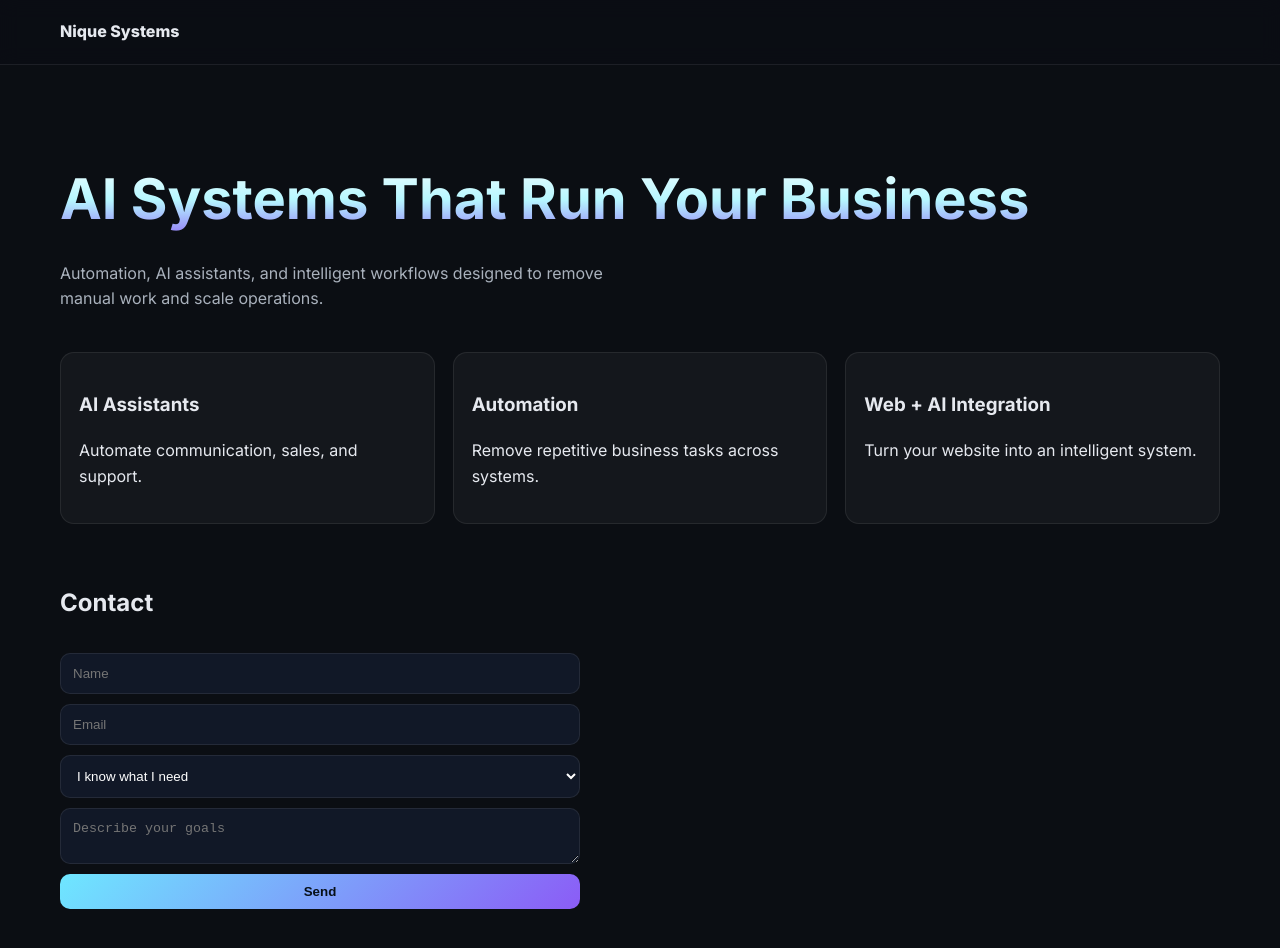
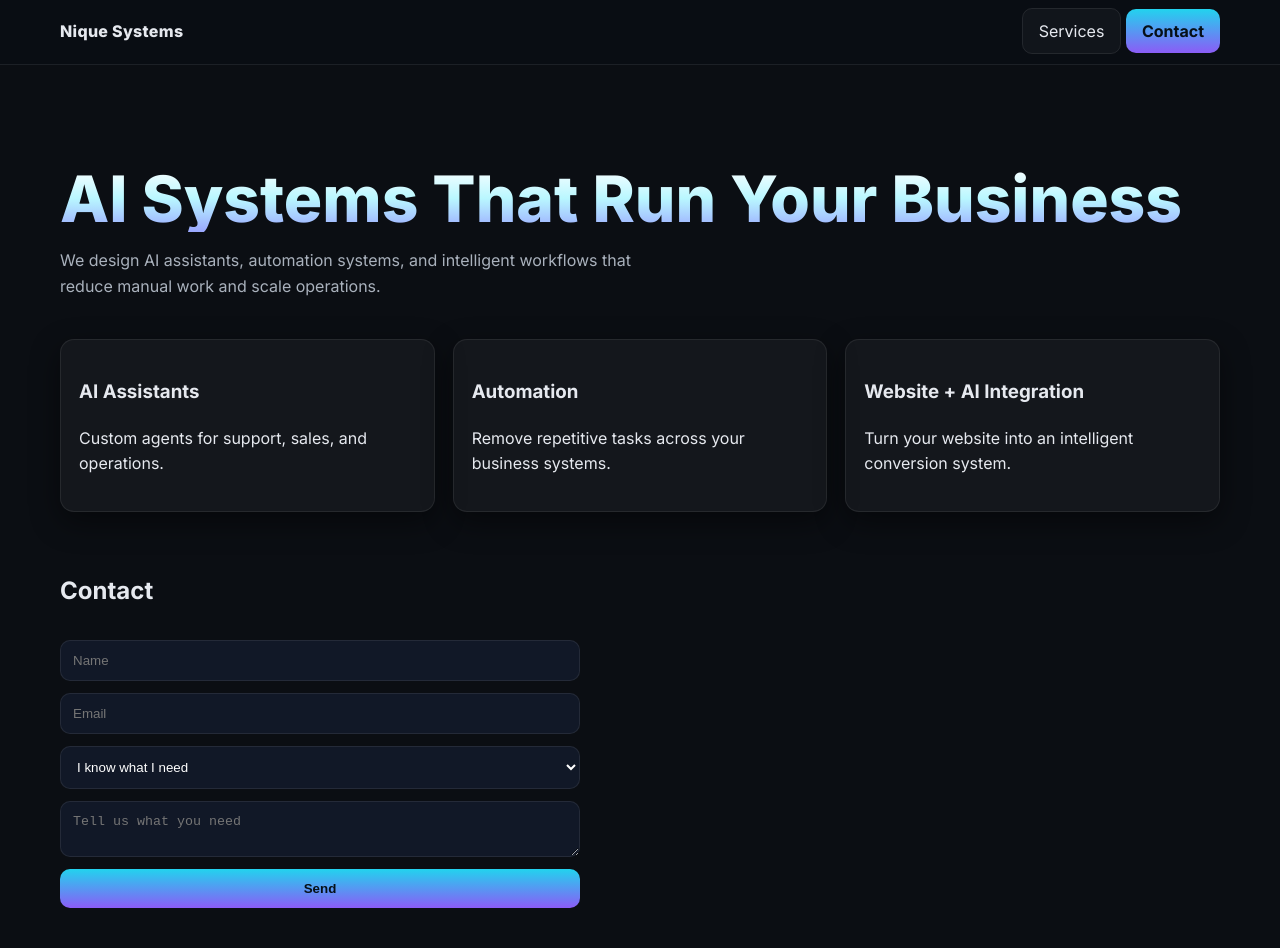
Before and after one commit to Nique92/NiquesWebsite, a plain HTML site: page index.html in a window 1280 px wide. Drawn offline with Linux system fonts and the light colour scheme.

Commit message:
Refactor index.html for layout and styling enhancements
Updated HTML structure and styles for improved layout and design.

```diff
--- a/index.html
+++ b/index.html
@@ -3,7 +3,7 @@
 <head>
   <meta charset="utf-8" />
   <meta name="viewport" content="width=device-width,initial-scale=1" />
-<title>Nique Systems — AI Assistants, Automation, Websites</title>
+  <title>Nique Systems — AI Assistants, Automation, Website + AI</title>
 
   <link href="https://fonts.googleapis.com/css2?family=Inter:wght@400;600;700;800&display=swap" rel="stylesheet" />
 
@@ -14,11 +14,14 @@
       --text:#e6e9ef;
       --muted:#a9b1bc;
       --primary:#6ee7ff;
-  --primary2:#8b5cf6;
+      --primary-2:#8b5cf6;
       --accent:#22d3ee;
-  --border:rgba(255,255,255,0.08);
-  --card:rgba(255,255,255,0.04);
+      --border:rgba(255,255,255,.08);
+      --card:rgba(255,255,255,.04);
       --radius:14px;
+      --shadow:0 10px 30px rgba(0,0,0,.45);
+      --space:80px;
+      --container:1200px;
     }
 
     *{box-sizing:border-box}
@@ -31,8 +34,10 @@ body{
       line-height:1.6;
     }
 
+    a{color:var(--primary);text-decoration:none}
+
     .container{
-  max-width:1200px;
+      max-width:var(--container);
       margin:0 auto;
       padding:0 20px;
     }
@@ -41,9 +46,10 @@ body{
     .nav{
       position:sticky;
       top:0;
-  backdrop-filter:blur(10px);
-  background:rgba(10,14,20,0.7);
+      backdrop-filter:blur(12px);
+      background:rgba(10,14,20,.75);
       border-bottom:1px solid var(--border);
+      z-index:10;
     }
 
     .nav-inner{
@@ -55,40 +61,43 @@ body{
 
     .brand{
       font-weight:800;
+      letter-spacing:.3px;
     }
 
     .btn{
-  padding:10px 14px;
+      padding:12px 16px;
       border-radius:10px;
       border:1px solid var(--border);
-  background:rgba(255,255,255,0.03);
+      background:rgba(255,255,255,.03);
       color:var(--text);
       cursor:pointer;
     }
 
     .btn-primary{
-  background:linear-gradient(135deg,var(--primary),var(--primary2));
-  color:#071018;
+      background:linear-gradient(180deg,var(--accent),var(--primary-2));
+      color:#061018;
       font-weight:700;
       border:none;
     }
 
     /* HERO */
     .hero{
-  padding:90px 0;
+      padding:calc(var(--space) + 20px) 0 var(--space);
     }
 
     .h1{
-  font-size:56px;
-  margin:0;
-  background:linear-gradient(180deg,#fff,#b6f7ff,#8b5cf6);
+      font-size:clamp(40px,6vw,64px);
+      line-height:1.05;
+      margin:0 0 16px;
+      font-weight:800;
+      background:linear-gradient(180deg,#fff,#b9f7ff,#9aa7ff);
       -webkit-background-clip:text;
       color:transparent;
     }
 
     .sub{
       color:var(--muted);
-  max-width:600px;
+      max-width:60ch;
     }
 
     /* FEATURES */
@@ -103,12 +112,13 @@ body{
       border:1px solid var(--border);
       padding:18px;
       border-radius:var(--radius);
+      box-shadow:var(--shadow);
     }
 
     /* FORM */
     form{
       display:grid;
-  gap:10px;
+      gap:12px;
       max-width:520px;
       margin-top:30px;
     }
@@ -118,7 +128,7 @@ input,select,textarea{
       border-radius:10px;
       border:1px solid var(--border);
       background:#111827;
-  color:white;
+      color:#fff;
     }
 
     #status{
@@ -128,44 +138,53 @@ input,select,textarea{
 
     @media(max-width:900px){
       .grid{grid-template-columns:1fr}
-  .h1{font-size:38px}
     }
   </style>
 </head>
 
 <body>
 
+<!-- NAV -->
 <div class="nav">
   <div class="container nav-inner">
     <div class="brand">Nique Systems</div>
+    <div>
+      <a class="btn" href="#services">Services</a>
+      <a class="btn btn-primary" href="#contact">Contact</a>
+    </div>
   </div>
 </div>
 
+<!-- HERO -->
 <section class="hero">
   <div class="container">
 
     <h1 class="h1">AI Systems That Run Your Business</h1>
     <p class="sub">
-    Automation, AI assistants, and intelligent workflows designed to remove manual work and scale operations.
+      We design AI assistants, automation systems, and intelligent workflows that reduce manual work and scale operations.
     </p>
 
-  <div class="grid" style="margin-top:40px">
+    <!-- FEATURES -->
+    <div class="grid" style="margin-top:40px" id="services">
+
       <div class="card">
         <h3>AI Assistants</h3>
-      <p>Automate communication, sales, and support.</p>
+        <p>Custom agents for support, sales, and operations.</p>
       </div>
 
       <div class="card">
         <h3>Automation</h3>
-      <p>Remove repetitive business tasks across systems.</p>
+        <p>Remove repetitive tasks across your business systems.</p>
       </div>
 
       <div class="card">
-      <h3>Web + AI Integration</h3>
-      <p>Turn your website into an intelligent system.</p>
-    </div>
+        <h3>Website + AI Integration</h3>
+        <p>Turn your website into an intelligent conversion system.</p>
       </div>
 
+    </div>
+
+    <!-- CONTACT -->
     <h2 style="margin-top:60px">Contact</h2>
 
     <form id="leadForm">
@@ -179,7 +198,7 @@ input,select,textarea{
         <option value="I want strategic guidance">I want strategic guidance</option>
       </select>
 
-    <textarea name="message" placeholder="Describe your goals"></textarea>
+      <textarea name="message" placeholder="Tell us what you need"></textarea>
 
       <button class="btn btn-primary" type="submit">Send</button>
 
@@ -196,6 +215,7 @@ document.getElementById("leadForm").addEventListener("submit", async (e) => {
 
   const form = e.target;
 
+  // CLEAN payload that matches your Set node
   const payload = {
     name: form.name.value,
     email: form.email.value,
@@ -204,24 +224,25 @@ document.getElementById("leadForm").addEventListener("submit", async (e) => {
   };
 
   const status = document.getElementById("status");
-
   status.innerText = "Sending...";
 
   try {
     const res = await fetch("https://niques.app.n8n.cloud/webhook/website-lead", {
       method: "POST",
-      headers: {"Content-Type":"application/json"},
+      headers: {
+        "Content-Type": "application/json"
+      },
       body: JSON.stringify(payload)
     });
 
     if(!res.ok) throw new Error("Webhook failed");
 
-    status.innerText = "Sent successfully.";
+    status.innerText = "Sent successfully. We’ll contact you soon.";
     form.reset();
 
   } catch (err) {
     console.error(err);
-    status.innerText = "Failed to send.";
+    status.innerText = "Error sending form. Try again.";
   }
 });
 </script>
```
Lines whose indentation alone changed are shown as unchanged.
